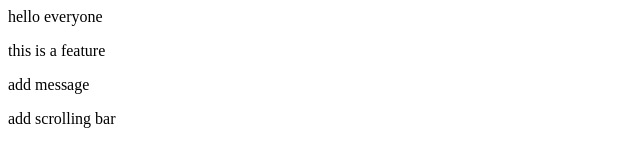
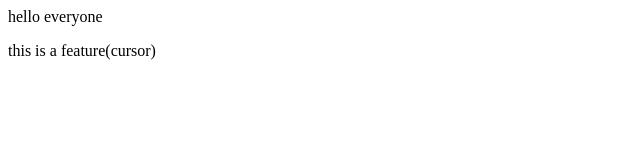
Before and after one commit to harthikkumar/localrepo, a plain HTML site: page index.html in a window 1280 px wide. Shown: the whole page, without its empty margins (0-640 px from the left). Drawn offline with Linux system fonts and the light colour scheme.

Commit message:
add cursor

```diff
--- a/index.html
+++ b/index.html
@@ -1,5 +1,2 @@
 <p>hello everyone</p>
-<p>this is a feature</p>
-
-<p>add message </p>
-<p>add scrolling bar</p>
+<p>this is a feature(cursor)</p>
```
